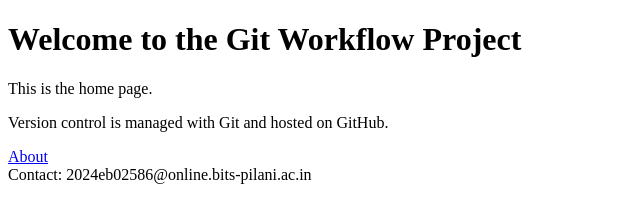
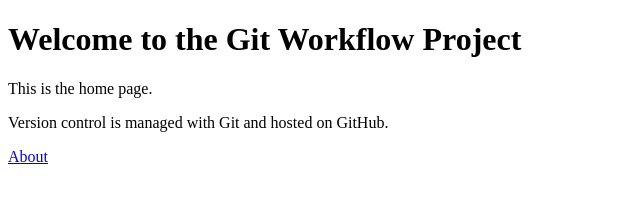
Before and after one commit to SathwikPerla/git-workflow-assignment, a plain HTML site: page index.html in a window 1280 px wide. Shown: the whole page, without its empty margins (0-640 px from the left). Drawn offline with Linux system fonts and the light colour scheme.

Commit message:
Revert "Add footer to index.html (to be reverted)"
This reverts commit e768d5341514f970610a8feed2aec87b8f5823ed.

```diff
--- a/index.html
+++ b/index.html
@@ -9,6 +9,5 @@
   <p>This is the home page.</p>
   <p>Version control is managed with Git and hosted on GitHub.</p>
   <a href="about.html">About</a>
-  <footer>Contact: 2024eb02586@online.bits-pilani.ac.in</footer>
 </body>
 </html>
```
